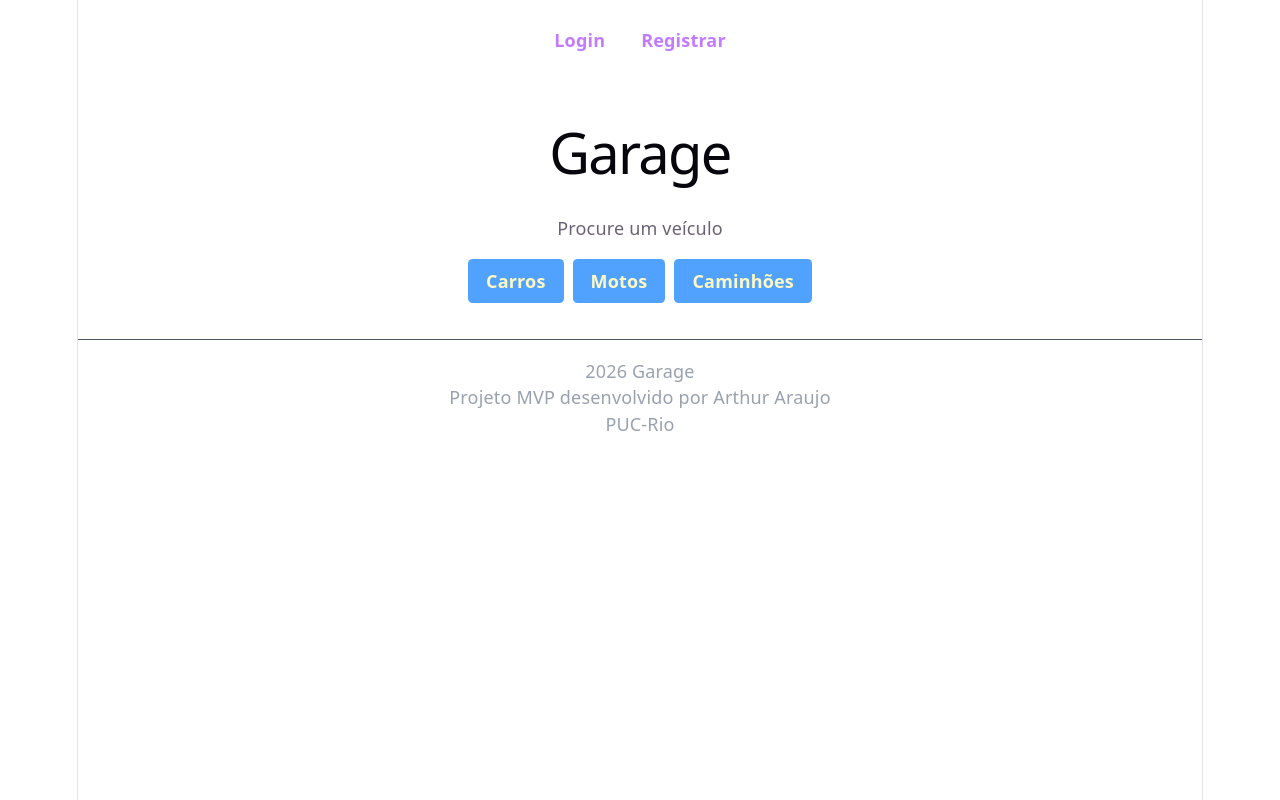
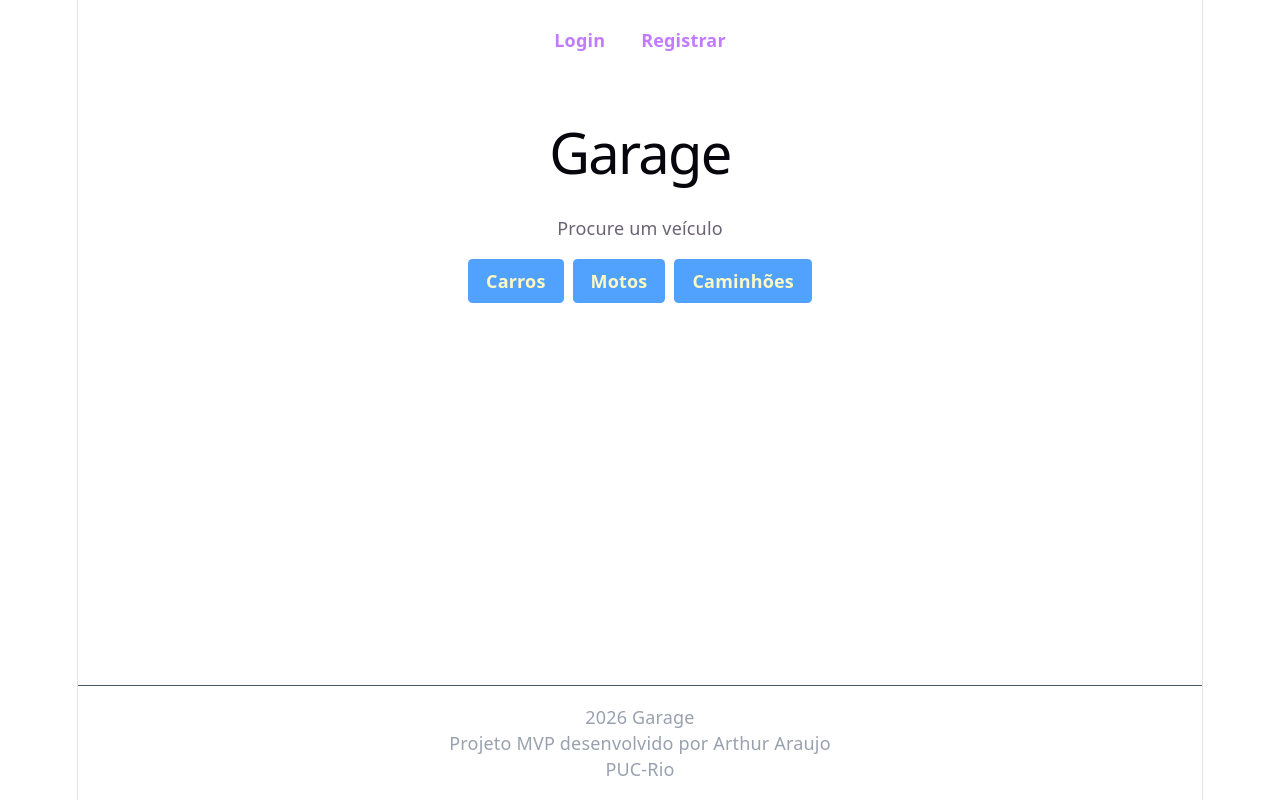
Before and after one commit to arthur94a/garage-frontend, a React (Vite) app: page / in a window 1280 px wide. Built offline with nearby package versions, Linux system fonts and the light colour scheme.

Commit message:
Change footer top margin

```diff
--- a/src/components/footer/index.tsx
+++ b/src/components/footer/index.tsx
@@ -1,6 +1,6 @@
 export function Footer() {
     return (
-        <footer className="py-4 text-center text-gray-400 border-t border-gray-600 mt-8">
+        <footer className="py-4 text-center text-gray-400 border-t border-gray-600 mt-auto max-h-fit">
             <div>
                 2026 Garage
             </div>
```
